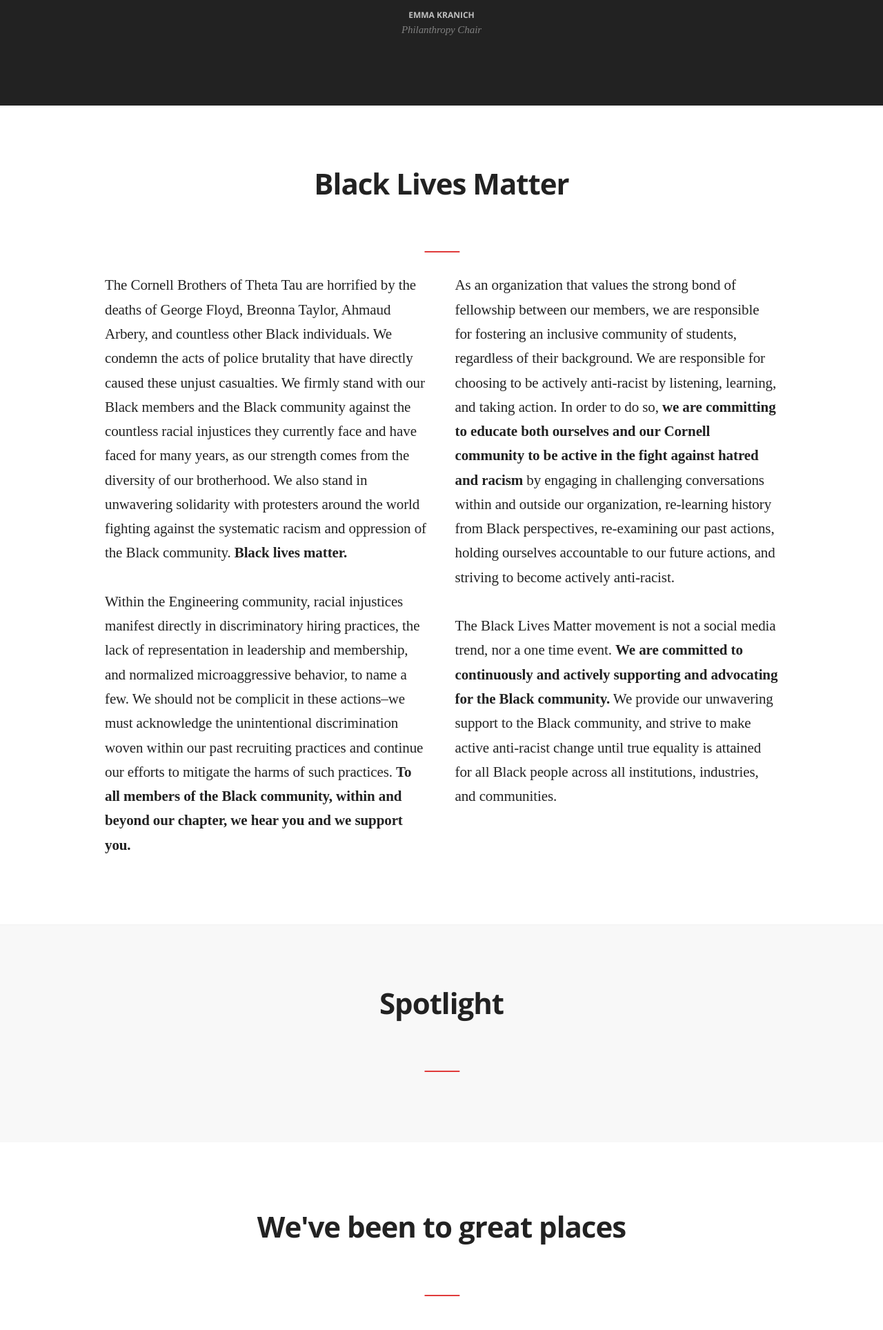
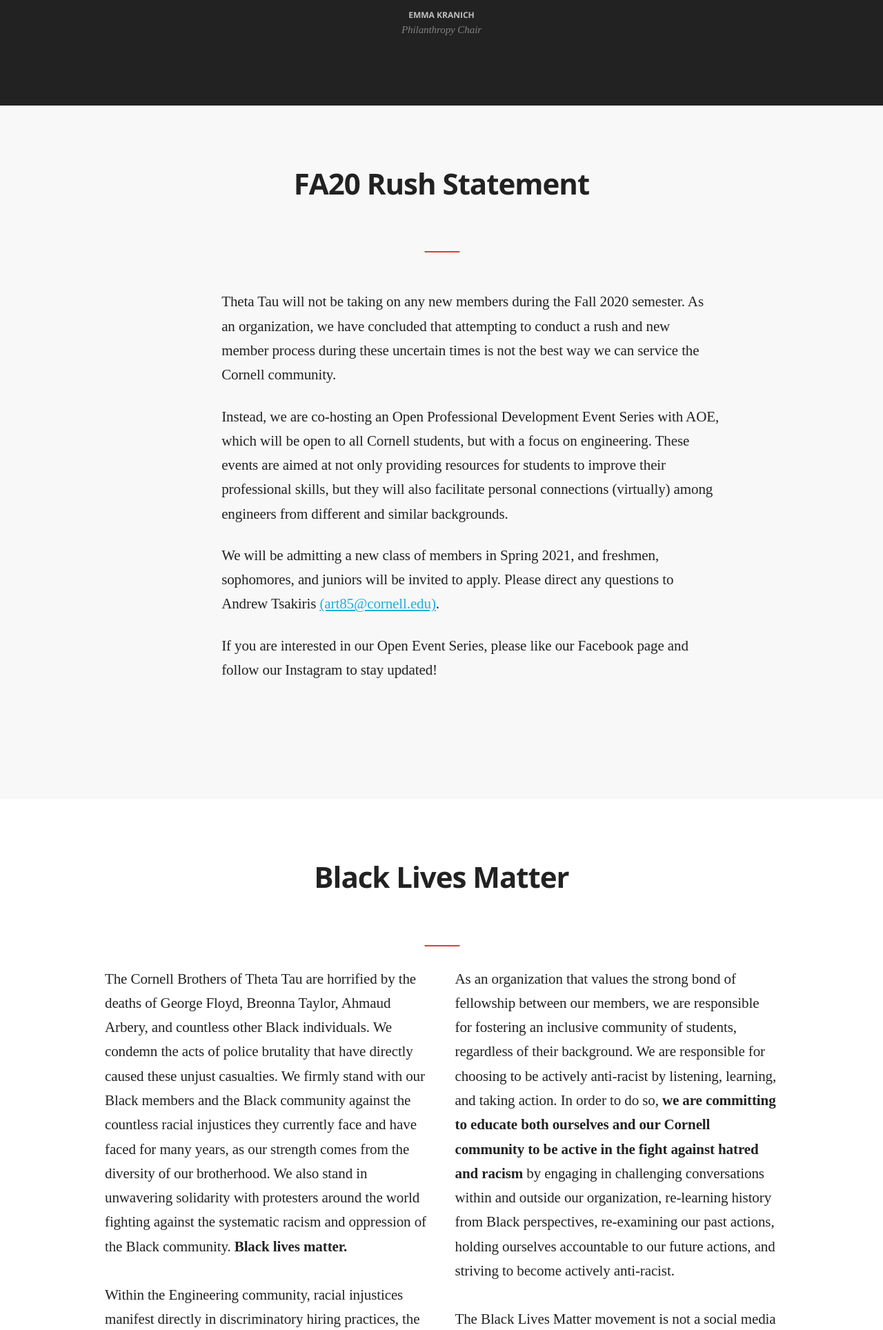
Before and after one commit to cornellWebmaster/ttFlask, a Flask app: template templates/index.html in a window 1280 px wide. Shown: the part 3002-4930 px from the top of the page at 69% size. Run offline with Flask 2, Linux system fonts and the light colour scheme; the template is opened without the code that fills it, so the values that code supplies are empty; some libraries are stand-ins or nearby versions; some web fonts are replaced.

Commit message:
+fa20 rush statement

```diff
--- a/app.py
+++ b/app.py
@@ -6,6 +6,7 @@ from flask import Flask, render_template, request, redirect
 import os
 
 app = Flask(__name__)
+app.debug = True
 
 # TODO: Switch between "block" and "none" as necessary.
 status = {
--- a/templates/index.html
+++ b/templates/index.html
@@ -370,10 +370,64 @@
         </div>
 
         <!--=======================================================
+                             FA20 RUSH STATEMENT
+    ========================================================-->
+    <div id="fa20_rush_statement-us" class="bg-lightgrey-2" name="fa20_rush_statement">
+        <div class="container pt6 pb6 pl2 pr2">
+            <div class="row">
+                <h2 class="bold offblack center">FA20 Rush Statement</h2>
+            </div>
+            <div class="row mb2 mt4">
+                <div class="w-50 mx-auto">
+                    <svg xmlns="http://www.w3.org/2000/svg" xmlns:xlink="http://www.w3.org/1999/xlink"
+                        xmlns:sketch="http://www.bohemiancoding.com/sketch/ns" width="52px" height="2px"
+                        viewBox="0 0 52 2" version="1.1">
+                        <g id="Page-1" stroke="none" stroke-width="1" fill="none" fill-rule="evenodd"
+                            sketch:type="MSPage">
+                            <path d="M1.5,1 L50.3364601,1" id="Line" stroke="#E03B3B" stroke-width="2"
+                                stroke-linecap="square" sketch:type="MSShapeGroup" />
+                        </g>
+                    </svg>
+                </div>
+            </div>
+            <div class="row mx-auto">
+                <!-- Main description -->
+                <div class="two columns pb2 pt2"></div>
+                <div class="nine columns pt2 pb6">
+                    <div class="row">
+                        <p>
+                            Theta Tau will not be taking on any new members during the Fall 2020 semester.
+                            As an organization, we have concluded that attempting to conduct a rush and
+                            new member process during these uncertain times is not the best way we can
+                            service the Cornell community.
+                        </p>
+                        <p>
+                            Instead, we are co-hosting an Open Professional Development Event Series with AOE,
+                            which will be open to all Cornell students, but with a focus on engineering.
+                            These events are aimed at not only providing resources for students to improve their
+                            professional skills, but they will also facilitate personal connections (virtually)
+                            among engineers from different and similar backgrounds.
+                        </p>
+                        <p>
+                            We will be admitting a new class of members in Spring 2021, and freshmen, sophomores,
+                            and juniors will be invited to apply. Please direct any questions to Andrew Tsakiris
+                            <a href="mailto:art85@cornell.edu">(art85@cornell.edu)</a>.
+                        </p>
+                        <p>
+                            If you are interested in our Open Event Series, please like our Facebook page and
+                            follow our Instagram to stay updated!
+                        </p>
+                    </div>
+                </div>
+            </div>
+        </div>
+    </div>
+
+        <!--=======================================================
                              BLM STATEMENT
     ========================================================-->
 
-        <div id="blm_statement" class="bb-grey" name="current" style="display:{{status['spotlight']}};">
+        <div id="blm_statement" class="bb-grey" name="current">
             <div class="container pt6 pb6 pl2 pr2">
                 <div class="row">
                     <h2 class="bold offblack center">Black Lives Matter</h2>
```
